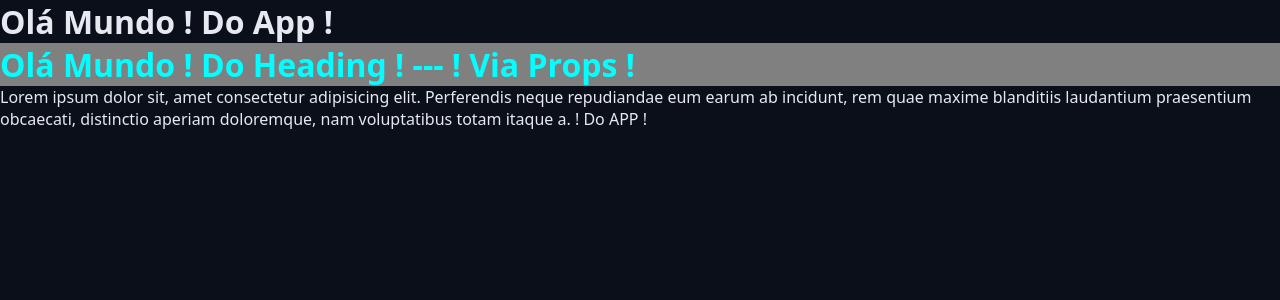
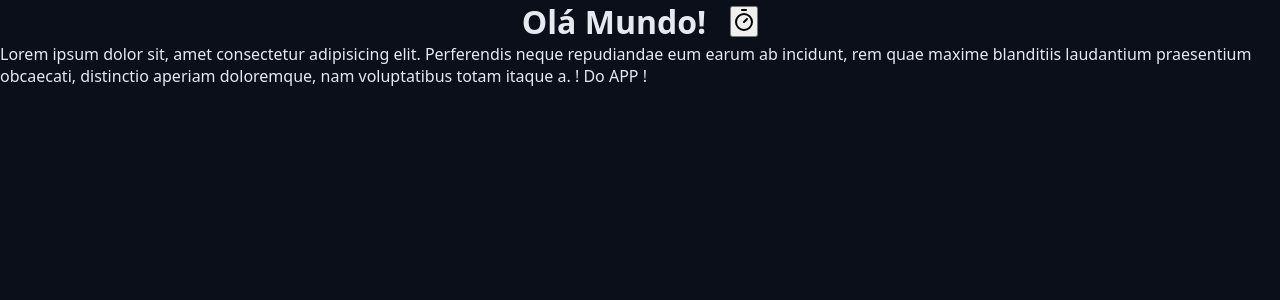
Before and after one commit to HamiltonGJr/chronos-pomodoro, a React (Vite) app: page / in a window 1280 px wide. Shown: the top 300 px of the page. Built offline with nearby package versions, Linux system fonts and the light colour scheme.

Commit message:
Finalization of the Heading component and TypeScript typing of children

```diff
--- a/package.json
+++ b/package.json
@@ -10,6 +10,7 @@
     "preview": "vite preview"
   },
   "dependencies": {
+    "lucide-react": "^0.563.0",
     "react": "^19.2.0",
     "react-dom": "^19.2.0"
   },
--- a/src/App.tsx
+++ b/src/App.tsx
@@ -4,6 +4,7 @@
 //  HeaderHeading.tsx
 //  ExemploDeComponente.tsx
 
+import { TimerIcon } from 'lucide-react';
 import { Heading } from './components/Heading';
 
 import './styles/global.css';
@@ -14,10 +15,11 @@
 
   return (
     <>
-      <h1>Olá Mundo ! Do App !</h1>
-
-      <Heading attr={123} attr2='String'>
-        Olá Mundo ! Do Heading ! --- ! Via Props !
+      <Heading>
+        Olá Mundo!
+        <button>
+          <TimerIcon />
+        </button>
       </Heading>
 
       <p>
--- a/src/components/Heading.module.css
+++ b/src/components/Heading.module.css
@@ -1,7 +1,6 @@
 .heading {
-  background-color: gray;
+  display: flex;
+  align-items: center;
+  justify-content: center;
+  gap: 2.4rem;
 }
-
-.cyan {
-  color: cyan;
-}
--- a/src/components/Heading.tsx
+++ b/src/components/Heading.tsx
@@ -1,9 +1,15 @@
+import React from 'react';
+
 import styles from './Heading.module.css';
 
-function Heading(props) {
+type HeadingProps = {
+  children: React.ReactNode;
+};
+
+function Heading({ children }: HeadingProps) {
   return (
     <>
-      <h1 className={`${styles.heading} ${styles.cyan}`}>{props.children}</h1>
+      <h1 className={`${styles.heading} ${styles.cyan}`}>{children}</h1>
     </>
   );
 }
```
Also changed, not shown: 1 other file (tests, documents, lock files or other folders).
